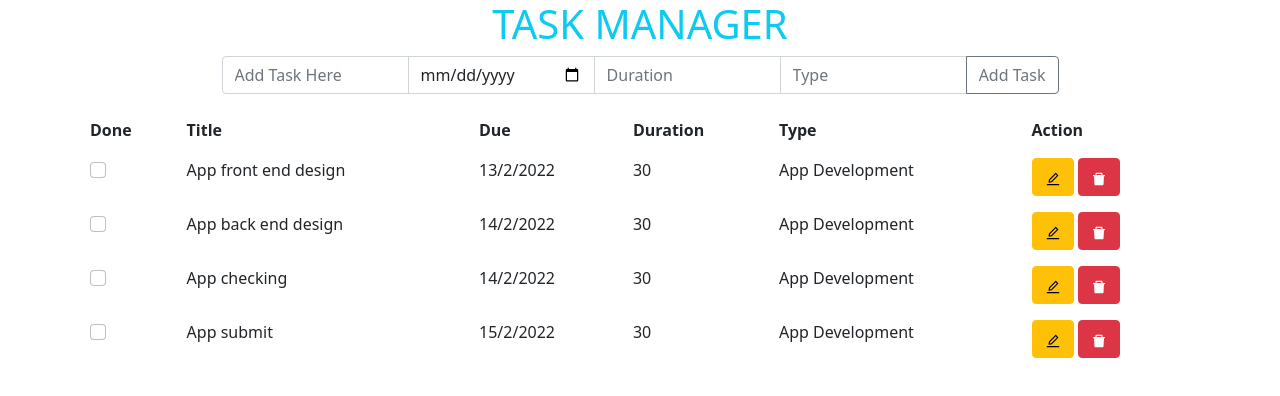
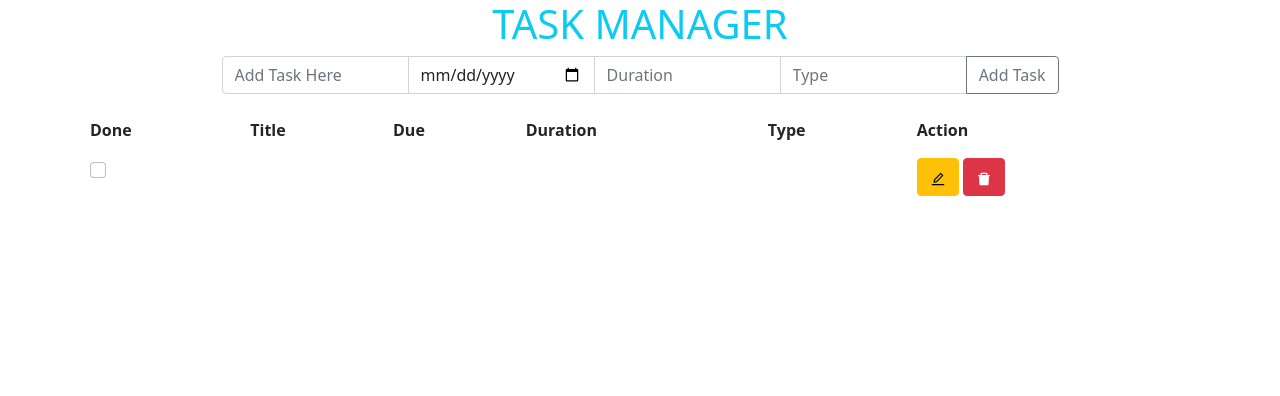
Before and after one commit to bmnazmussakib/task-manager-client, a React (Create React App) app: page / in a window 1280 px wide. Shown: the top 396 px of the page. Built offline with nearby package versions, Linux system fonts and the light colour scheme.

Commit message:
Insert Data completed

```diff
--- a/src/App.js
+++ b/src/App.js
@@ -1,10 +1,11 @@
 import './App.css';
-import Home from './Component/Home/Home';
+import AddTask from './Component/AddTask/AddTask';
 
 function App() {
   return (
     <div>
-      <Home />
+      <h1 className="text-center text-info">TASK MANAGER</h1>
+      <AddTask />
     </div>
   );
 }
--- a/src/Component/AddTask/AddTask.js
+++ b/src/Component/AddTask/AddTask.js
@@ -1,24 +1,81 @@
 import React, { useState } from 'react';
 import { Container } from 'react-bootstrap';
+import Task from '../Task/Task';
+
 
 const AddTask = () => {
 
-    const [task, setTask] = useState({});
+    // set the task info from input
+    const [task, setTask] = useState(
+        {
+            task: '',
+            date: '',
+            duration: '',
+            type: '',
+        }
+    );
+
+
+    let name, value;
+
+    const handleInput = (e) => {
+
+        // get the input value using onChange
+        name = e.target.name;
+        value = e.target.value;
+
+        setTask({ ...task, [name]: value })
+    }
+
 
     const handleAddTask = (e) => {
 
+        // console.log(task);
+
+        fetch('http://localhost:1010/insert', {
+            method: 'POST',
+            body: JSON.stringify(task),
+            headers: {
+                'Content-type': 'application/json; charset=UTF-8',
+            },
+        })
+            .then((response) => response.json())
+            .then((json) => console.log(json));
+
+        e.preventDefault();
     }
 
     return (
         <div>
             <Container>
-                <div class="input-group mb-3 w-75 mx-auto">
-                    <input type="text" class="form-control" placeholder="Add Task Here" name="task" />
-                    <input type="date" class="form-control" placeholder="Date" name="date" />
-                    <input type="number" class="form-control" placeholder="Duration" name="duration" />
-                    <input type="text" class="form-control" placeholder="Type" name="type" />
-                    <button class="btn btn-outline-secondary" type="button" id="add-task" onClick={handleAddTask}>Add Task</button>
-                </div>
+                <form action="/insert" method="post"className="input-group mb-3 w-75 mx-auto">
+                    <input type="text" className="form-control" placeholder="Add Task Here" name="task" onChange={handleInput} />
+                    <input type="date" className="form-control" placeholder="Date" name="date" onChange={handleInput} />
+                    <input type="number" className="form-control" placeholder="Duration" name="duration" onChange={handleInput} />
+                    <input type="text" className="form-control" placeholder="Type" name="type" onChange={handleInput} />
+                    <button className="btn btn-outline-secondary" type="submit" id="add-task" onClick={handleAddTask}>Add Task</button>
+                </form>
+
+
+                <table className="table table-borderless table-hover">
+                    <thead>
+                        <tr className="" >
+                            <th scope="col">Done</th>
+                            <th scope="col">Title</th>
+                            <th scope="col">Due</th>
+                            <th scope="col">Duration</th>
+                            <th scope="col">Type</th>
+                            <th scope="col">Action</th>
+                        </tr>
+                    </thead>
+
+                    <tbody>
+                        <tr>
+                            <Task task={task} />
+                        </tr>
+                    </tbody>
+
+                </table>
             </Container>
         </div>
     );
--- a/src/Component/Home/Home.js
+++ /dev/null
@@ -1,15 +0,0 @@
-import React from 'react';
-import AddTask from '../AddTask/AddTask';
-import Task from '../Task/Task';
-
-const Home = () => {
-    return (
-        <div>
-            <h1 className="text-center text-info">TASK MANAGER</h1>
-            <AddTask />
-            <Task />
-        </div>
-    );
-};
-
-export default Home;
--- a/src/Component/Task/Task.js
+++ b/src/Component/Task/Task.js
@@ -1,70 +1,37 @@
 import React from 'react';
 import { Container } from 'react-bootstrap';
-import TaskDetails from '../TaskDetails/TaskDetails';
+import { AiFillDelete, AiOutlineEdit } from 'react-icons/ai';
 
-const task = () => {
+const task = ({ task }) => {
 
-    const taskData = [
-        {
-            id: 1,
-            title: 'App front end design',
-            date: '13/2/2022',
-            duration: '30',
-            type: 'App Development',
-            priority: 'High'
-        },
-        {
-            id: 2,
-            title: 'App back end design',
-            date: '14/2/2022',
-            duration: '30',
-            type: 'App Development',
-            priority: 'High'
-        },
-        {
-            id: 3,
-            title: 'App checking',
-            date: '14/2/2022',
-            duration: '30',
-            type: 'App Development',
-            priority: 'High'
-        },
-        {
-            id: 4,
-            title: 'App submit',
-            date: '15/2/2022',
-            duration: '30',
-            type: 'App Development',
-            priority: 'High'
+    // console.log(task);
+
+    const controlCheckTask = (id) => {
+
+        const myCheck = document.getElementById(id);
+
+        if (myCheck.checked == true) {
+            console.log(id);
         }
-    ];
+    }
 
 
 
     return (
-        <div>
-            <Container>
-                <table className="table table-borderless table-hover">
-                    <thead>
-                        <tr className="" >
-                            <th scope="col">Done</th>
-                            <th scope="col">Title</th>
-                            <th scope="col">Due</th>
-                            <th scope="col">Duration</th>
-                            <th scope="col">Type</th>
-                            <th scope="col">Action</th>
-                        </tr>
-                    </thead>
-
-                    <tbody>
-                        {
-                            taskData.map((task, index) => <TaskDetails task={task} key={index} />)
-                        }
-                    </tbody>
-                </table>
-
-            </Container>
-        </div>
+        // <tr>
+            <>
+                <th scope="row">
+                    <div className="form-check">
+                        <input className="form-check-input" type="checkbox" value="" id={task.id} onClick={() => controlCheckTask(task.id)} />
+                    </div>
+                </th>
+                <td className="task-title" id="task-title">{task.title}</td>
+                <td>{task.date}</td>
+                <td>{task.duration}</td>
+                <td>{task.type}</td>
+                <td><button className="btn btn-warning"><AiOutlineEdit className="" /></button> <button className="btn btn-danger"><AiFillDelete className="" /></button> </td>
+            </>
+        // </tr>
     );
 };
 
--- a/src/Component/TaskDetails/TaskDetails.js
+++ /dev/null
@@ -1,38 +0,0 @@
-import { Button } from 'bootstrap';
-import React from 'react';
-import { AiOutlineEdit, AiFillDelete } from 'react-icons/ai';
-
-const TaskDetails = ({ task }) => {
-
-    // console.log(task);
-
-    const controlCheckTask = (id) => {
-
-        const myCheck = document.getElementById(id);
-
-        if (myCheck.checked == true) {
-            console.log(id);
-        }
-
-        // console.log(id);
-    }
-
-
-    return (
-        <tr style={{ border: '1px' }}>
-            <th scope="row">
-                <div className="form-check">
-                    <input className="form-check-input" type="checkbox" value="" id={task.id} onClick={() => controlCheckTask(task.id)} />
-                </div>
-            </th>
-            <td className="task-title" id="task-title">{task.title}</td>
-            <td>{task.date}</td>
-            <td>{task.duration}</td>
-            <td>{task.type}</td>
-            <td><button className="btn btn-warning"><AiOutlineEdit className="" /></button> <button className="btn btn-danger"><AiFillDelete className="" /></button> </td>
-            {/* <td><a href="#"><AiOutlineEdit className="fs-3" /></a> <a href="#"><AiFillDelete className="fs-3" /></a> </td> */}
-        </tr>
-    );
-};
-
-export default TaskDetails;
```
